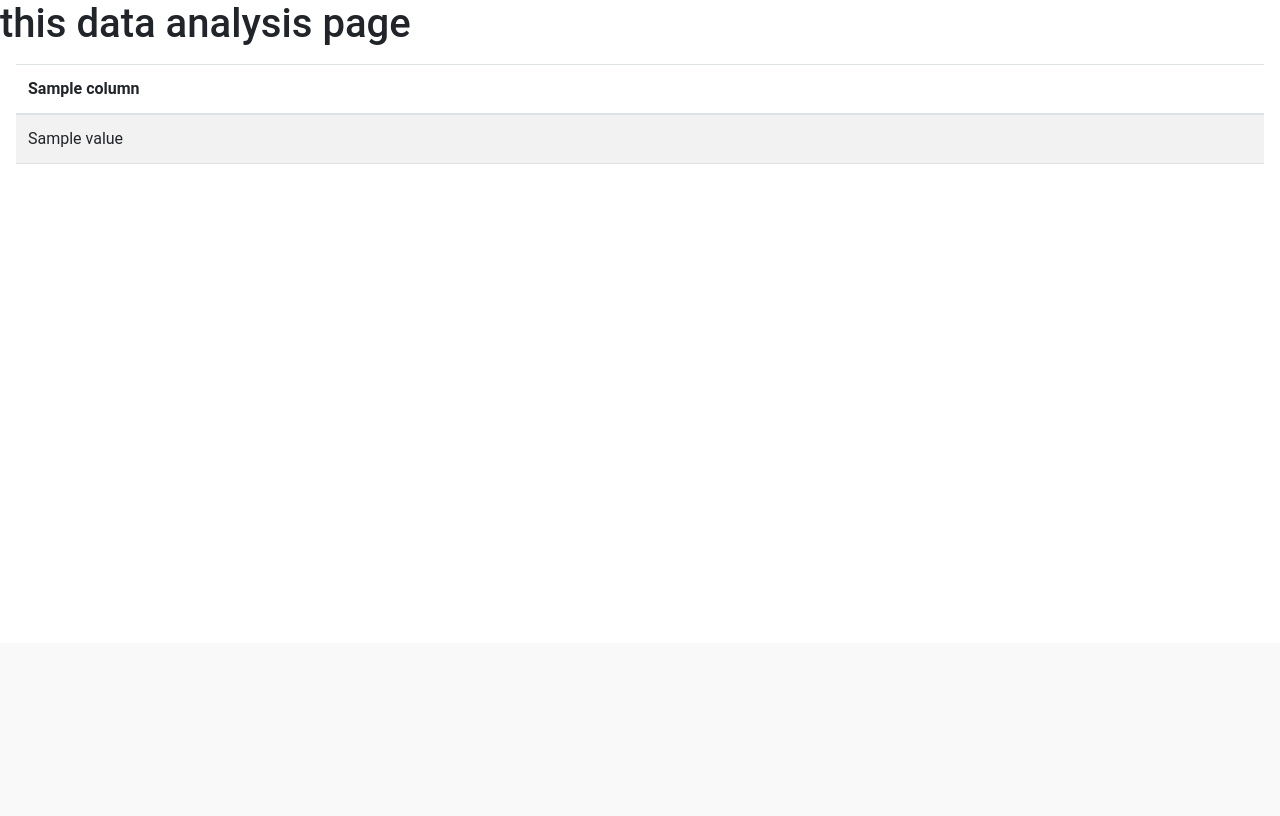
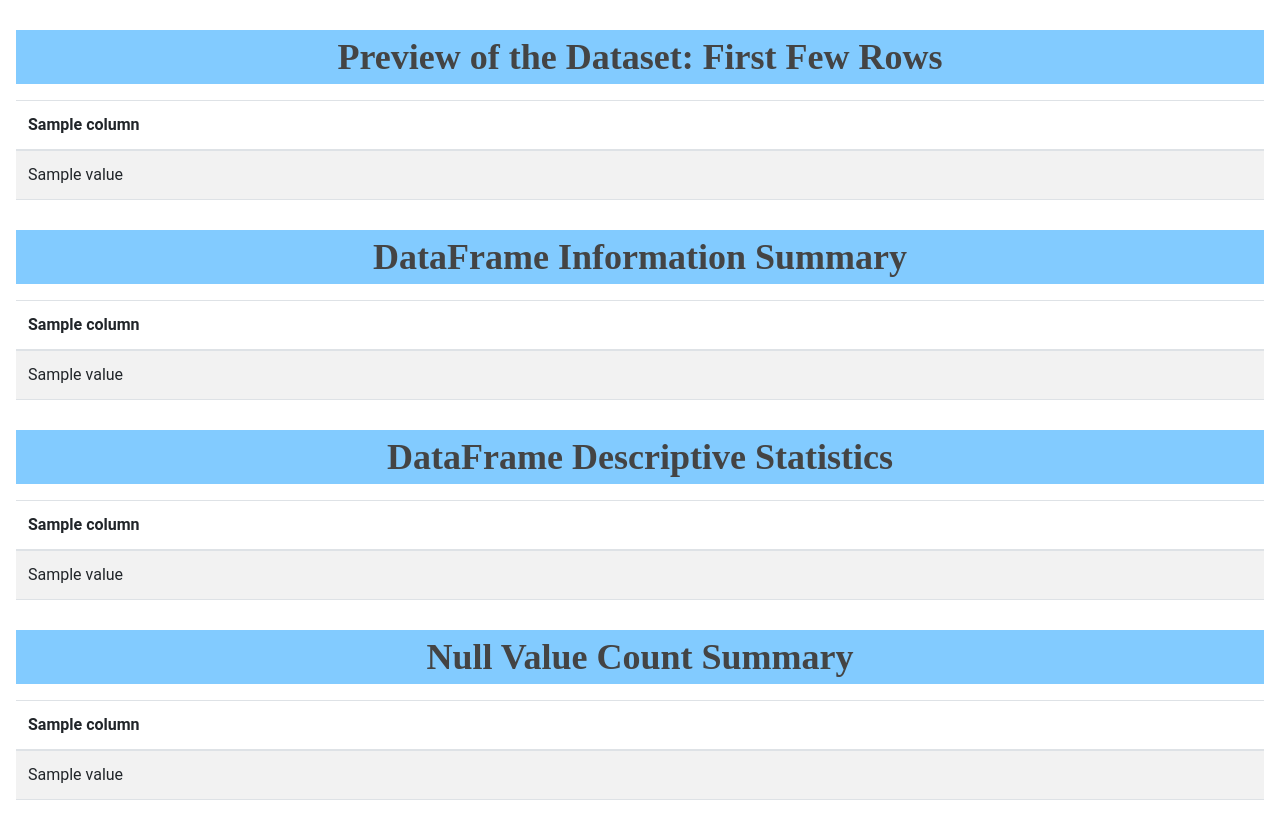
Before and after one commit to vivekdevkar123/VisuData, a Django app: template templates/analysis/dataAnalysis.html in a window 1280 px wide. Shown: the part 157-973 px from the top of the page. Before the commit the page ends 321 px from the top, so only its background shows below. Run offline with Django 3.2, Linux system fonts and the light colour scheme; the template is opened without the code that fills it: most values are stand-ins (such as "Sample title", 1, 10 or a date in 2020); some libraries are stand-ins or nearby versions.

Commit message:
tabular functions add

```diff
--- a/templates/analysis/dataAnalysis.html
+++ b/templates/analysis/dataAnalysis.html
@@ -7,17 +7,29 @@
 {% block css %}
 
 <style>
+    .order-successful-text {
+        font-family: Oswald;
+        font-size: 2.25em;
+        font-weight: bold;
+        color: #444444;
+        text-align: center;
+        background-color: #82cbff;
+    }
 
+    .heading {
+        margin-top: 30px;
+    }
 </style>
 
 {%endblock%}
 
 {% block content %}
 
-<h1>this data analysis page</h1>
-
 
 <div class="head m-3">
+    <div class="heading">
+        <p class="order-successful-text"> Preview of the Dataset: First Few Rows </p>
+    </div>
     <table class="table table-striped">
         <thead>
             <tr>
@@ -41,6 +53,88 @@
 </div>
 
 
+<div class="info m-3">
+    <div class="heading">
+        <p class="order-successful-text"> DataFrame Information Summary </p>
+    </div>
+    <table class="table table-striped">
+        <thead>
+            <tr>
+                {% for column in info.columns %}
+                <th scope="col">{{ column }}</th>
+                {% endfor %}
+            </tr>
+        </thead>
+        <tbody>
+
+            {% for row in info.iterrows %}
+            <tr>
+                {% for value in row.1 %}
+                <td>{{ value }}</td>
+                {% endfor %}
+            </tr>
+            {% endfor %}
+
+        </tbody>
+    </table>
+</div>
+
+
+<div class="info m-3">
+    <div class="heading">
+        <p class="order-successful-text"> DataFrame Descriptive Statistics </p>
+    </div>
+    <table class="table table-striped">
+        <thead>
+            <tr>
+                {% for column in desc.columns %}
+                <th scope="col">{{ column }}</th>
+                {% endfor %}
+            </tr>
+        </thead>
+        <tbody>
+
+            {% for row in desc.iterrows %}
+            <tr>
+                {% for value in row.1 %}
+                <td>{{ value }}</td>
+                {% endfor %}
+            </tr>
+            {% endfor %}
+
+        </tbody>
+    </table>
+</div>
+
+
+
+<div class="info m-3">
+    <div class="heading">
+        <p class="order-successful-text"> Null Value Count Summary </p>
+    </div>
+    <table class="table table-striped">
+        <thead>
+            <tr>
+                {% for column in Nullval.columns %}
+                <th scope="col">{{ column }}</th>
+                {% endfor %}
+            </tr>
+        </thead>
+        <tbody>
+
+            {% for row in Nullval.iterrows %}
+            <tr>
+                {% for value in row.1 %}
+                <td>{{ value }}</td>
+                {% endfor %}
+            </tr>
+            {% endfor %}
+
+        </tbody>
+    </table>
+</div>
+
+
 
 {% endblock %}
 
```
Also changed, not shown: EDA/views.py (+24 -2 lines), requirements.txt (+11 -2 lines), templates/analysis/upload-file.html (+17 -0 lines), db.sqlite3, 1 other file.
